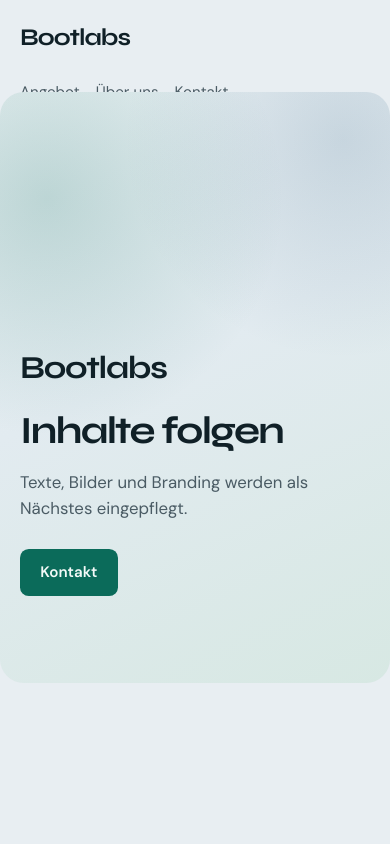
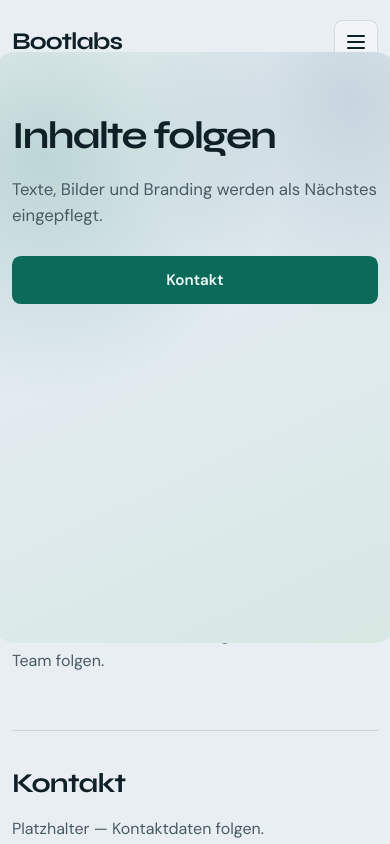
Before and after one commit to zPoche/bootlabs-web, a Next.js app: page / in a window 390 px wide. Shown: the top 844 px of the page. Built offline with nearby package versions, Linux system fonts and the light colour scheme.

Commit message:
Mobile- und Tablet-Layout für Navigation, Hero und Touch-Ziele.
Co-authored-by: zPoche <zPoche@users.noreply.github.com>

```diff
--- a/src/app/globals.css
+++ b/src/app/globals.css
@@ -29,6 +29,7 @@
 
 html {
   scroll-behavior: smooth;
+  overflow-x: clip;
 }
 
 body {
@@ -67,6 +68,9 @@ a {
 }
 
 .brand {
+  display: inline-flex;
+  align-items: center;
+  min-height: 2.75rem;
   font-family: var(--font-display), "Segoe UI", sans-serif;
   font-size: clamp(1.5rem, 2.4vw, 2rem);
   font-weight: 700;
@@ -75,19 +79,93 @@ a {
 
 .site-header nav ul {
   display: flex;
-  gap: 1.25rem;
+  gap: 0.35rem 1.25rem;
   list-style: none;
   margin: 0;
   padding: 0;
 }
 
 .site-header nav a {
+  display: inline-flex;
+  align-items: center;
+  min-height: 2.75rem;
+  padding-inline: 0.35rem;
   color: var(--muted);
   font-size: 0.95rem;
 }
 
 .site-header nav a:hover {
   color: var(--foreground);
+}
+
+.site-header nav a:focus-visible,
+.brand:focus-visible,
+.button:focus-visible,
+.nav-toggle:focus-visible {
+  outline: 2px solid var(--accent);
+  outline-offset: 2px;
+}
+
+.nav-mobile {
+  display: none;
+}
+
+.nav-toggle {
+  display: inline-flex;
+  align-items: center;
+  justify-content: center;
+  width: 2.75rem;
+  height: 2.75rem;
+  border: 1px solid var(--line);
+  border-radius: 0.55rem;
+  background: var(--surface);
+  cursor: pointer;
+  list-style: none;
+}
+
+.nav-toggle::-webkit-details-marker {
+  display: none;
+}
+
+.nav-toggle-bars,
+.nav-toggle-bars::before,
+.nav-toggle-bars::after {
+  display: block;
+  width: 1.1rem;
+  height: 2px;
+  background: var(--foreground);
+  border-radius: 1px;
+}
+
+.nav-toggle-bars {
+  position: relative;
+}
+
+.nav-toggle-bars::before,
+.nav-toggle-bars::after {
+  content: "";
+  position: absolute;
+  left: 0;
+}
+
+.nav-toggle-bars::before {
+  top: -6px;
+}
+
+.nav-toggle-bars::after {
+  top: 6px;
+}
+
+.sr-only {
+  position: absolute;
+  width: 1px;
+  height: 1px;
+  padding: 0;
+  margin: -1px;
+  overflow: hidden;
+  clip: rect(0, 0, 0, 0);
+  white-space: nowrap;
+  border: 0;
 }
 
 .hero {
@@ -117,10 +195,11 @@ a {
 .hero h1 {
   margin: 0;
   max-width: 14ch;
+  overflow-wrap: break-word;
   font-family: var(--font-display), "Segoe UI", sans-serif;
   font-size: clamp(2.4rem, 7vw, 4.6rem);
   font-weight: 700;
-  line-height: 0.98;
+  line-height: 1.05;
   letter-spacing: -0.045em;
 }
 
@@ -190,6 +269,7 @@ a {
 .section p {
   margin: 0;
   max-width: 60ch;
+  overflow-wrap: break-word;
   color: var(--muted);
   line-height: 1.65;
 }
@@ -201,18 +281,76 @@ a {
 }
 
 @media (max-width: 720px) {
-  .site-header {
-    align-items: flex-start;
-    flex-direction: column;
+  .site-header,
+  .site-footer,
+  .hero,
+  .section {
+    width: min(1120px, calc(100% - 1.5rem));
   }
 
-  .site-header nav ul {
-    flex-wrap: wrap;
-    gap: 0.85rem 1rem;
+  .nav-desktop {
+    display: none;
+  }
+
+  .nav-mobile {
+    display: block;
+    position: relative;
+  }
+
+  .nav-mobile[open] nav {
+    position: absolute;
+    top: calc(100% + 0.5rem);
+    right: 0;
+    z-index: 4;
+    min-width: min(18rem, calc(100vw - 2rem));
+    padding: 0.5rem;
+    border: 1px solid var(--line);
+    border-radius: 0.75rem;
+    background: #f7fafb;
+    box-shadow: 0 12px 32px rgba(16, 32, 39, 0.1);
+  }
+
+  .nav-mobile ul {
+    flex-direction: column;
+    gap: 0;
+  }
+
+  .nav-mobile a {
+    width: 100%;
+    padding: 0.35rem 0.75rem;
   }
 
   .hero {
-    min-height: calc(100svh - 7.5rem);
-    padding-top: 2rem;
+    min-height: auto;
+    padding: 2rem 0 3rem;
+  }
+
+  .hero > .brand {
+    display: none;
+  }
+
+  .hero h1 {
+    max-width: none;
+  }
+
+  .cta-row .button {
+    flex: 1 1 12rem;
   }
 }
+
+@media (min-width: 721px) and (max-width: 1024px) {
+  .hero {
+    min-height: calc(100svh - 6rem);
+    padding: 2.5rem 0 3.5rem;
+  }
+}
+
+@media (prefers-reduced-motion: reduce) {
+  html {
+    scroll-behavior: auto;
+  }
+
+  .button:hover {
+    transform: none;
+  }
+}
--- a/src/app/layout.tsx
+++ b/src/app/layout.tsx
@@ -1,4 +1,4 @@
-import type { Metadata } from "next";
+import type { Metadata, Viewport } from "next";
 import { DM_Sans, Syne } from "next/font/google";
 import { siteContent } from "@/content/site";
 import "./globals.css";
@@ -18,6 +18,12 @@ export const metadata: Metadata = {
   description: siteContent.meta.description,
 };
 
+export const viewport: Viewport = {
+  width: "device-width",
+  initialScale: 1,
+  themeColor: "#e8eef2",
+};
+
 export default function RootLayout({ children }: LayoutProps<"/">) {
   return (
     <html
--- a/src/components/SiteHeader.tsx
+++ b/src/components/SiteHeader.tsx
@@ -1,4 +1,11 @@
+"use client";
+
+import type { MouseEvent } from "react";
 import { siteContent } from "@/content/site";
+
+function closeMobileNav(event: MouseEvent<HTMLAnchorElement>) {
+  event.currentTarget.closest("details")?.removeAttribute("open");
+}
 
 export function SiteHeader() {
   const { brand, nav } = siteContent;
@@ -8,7 +15,7 @@ export function SiteHeader() {
       <a className="brand" href="#top">
         {brand.name}
       </a>
-      <nav aria-label="Hauptnavigation">
+      <nav className="nav-desktop" aria-label="Hauptnavigation">
         <ul>
           {nav.map((item) => (
             <li key={item.href}>
@@ -17,6 +24,23 @@ export function SiteHeader() {
           ))}
         </ul>
       </nav>
+      <details className="nav-mobile">
+        <summary className="nav-toggle">
+          <span className="nav-toggle-bars" aria-hidden="true" />
+          <span className="sr-only">Menü</span>
+        </summary>
+        <nav aria-label="Mobile Navigation">
+          <ul>
+            {nav.map((item) => (
+              <li key={item.href}>
+                <a href={item.href} onClick={closeMobileNav}>
+                  {item.label}
+                </a>
+              </li>
+            ))}
+          </ul>
+        </nav>
+      </details>
     </header>
   );
 }
```
